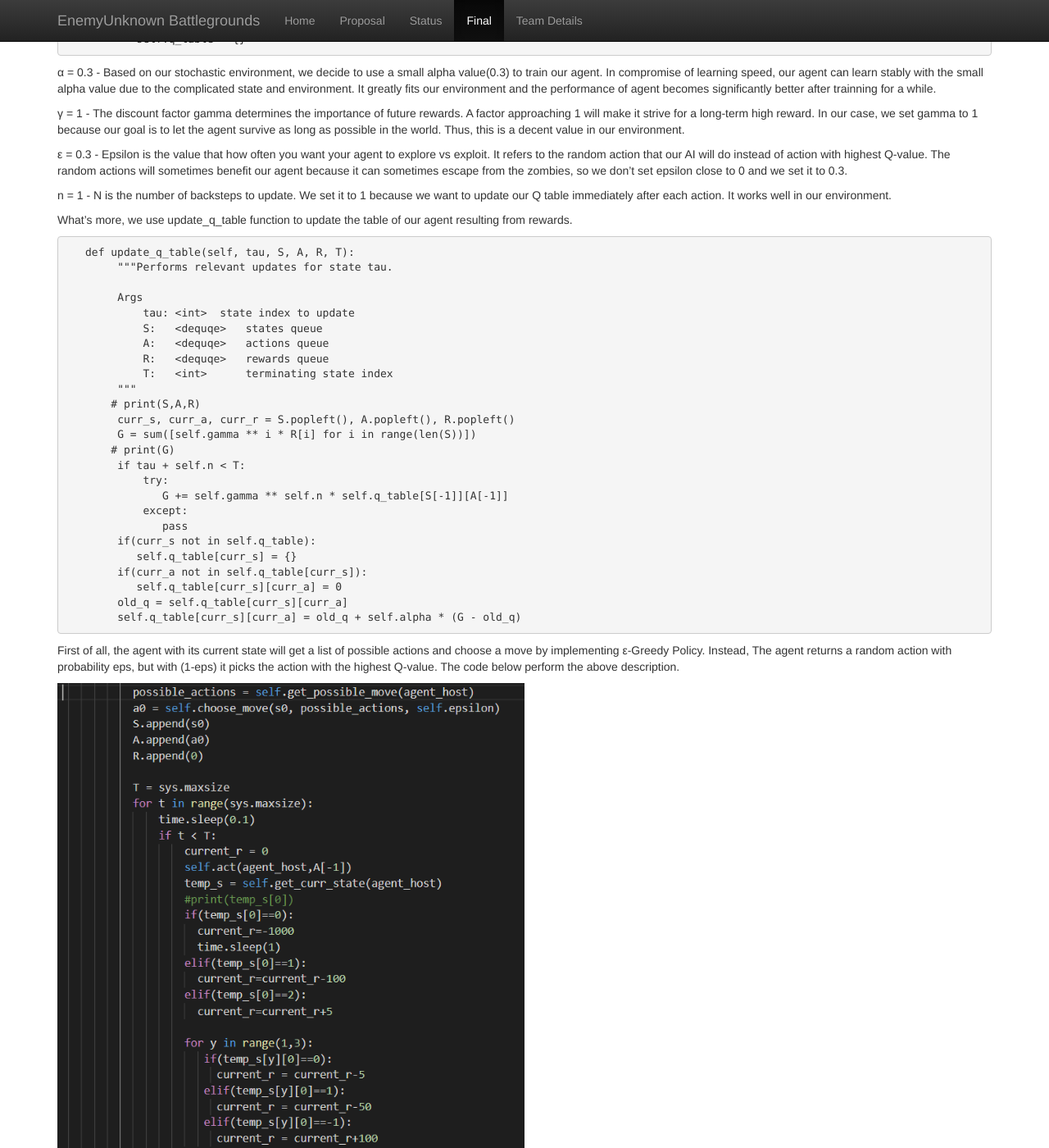
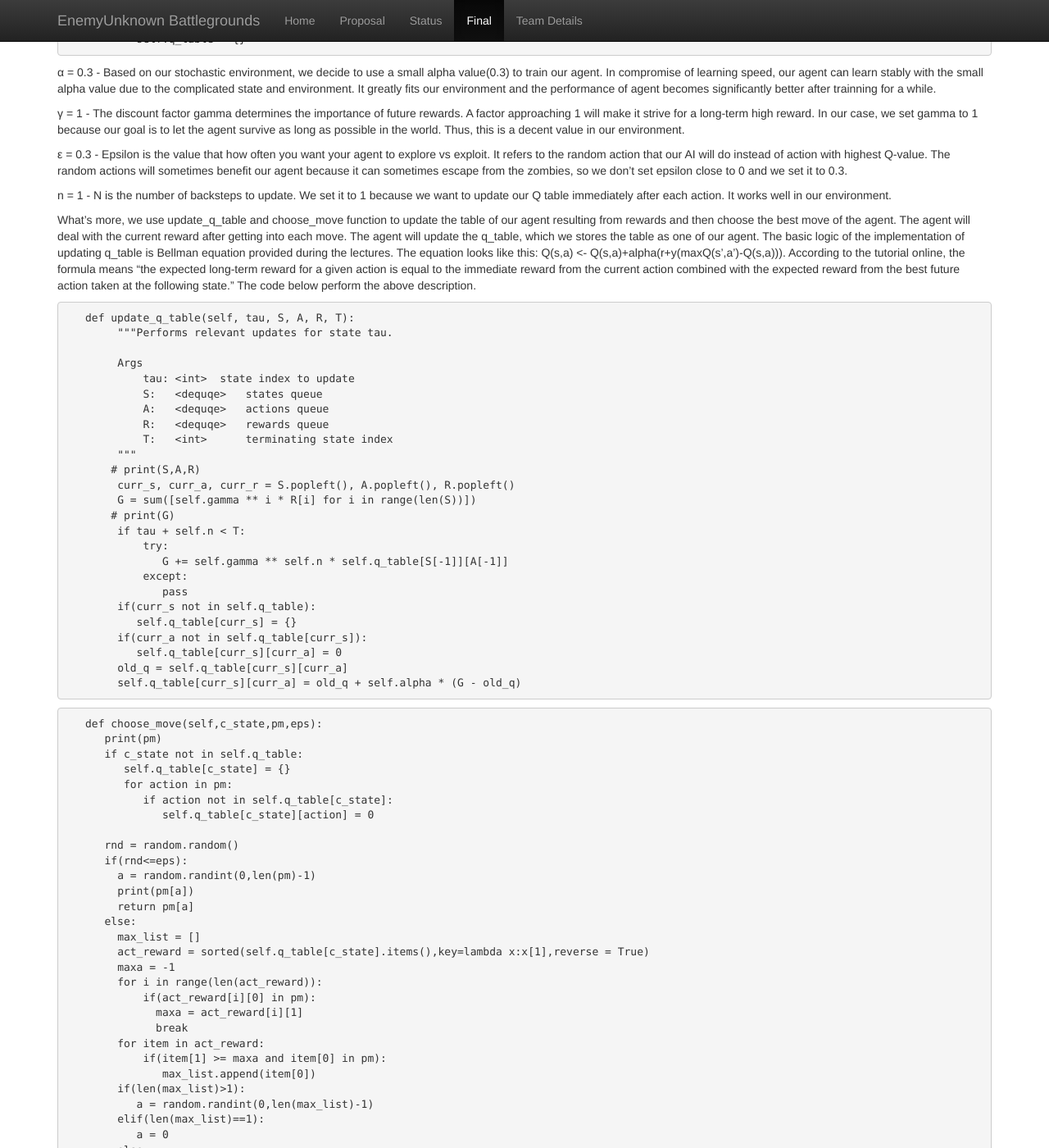
Before and after one commit to chenhaoy1/EnemyUnknown-Battlegrounds, a Jekyll site: the page built from docs/final.md, in a window 1280 px wide and 1400 px high, scrolled down 1463 px. Shown: the whole window at 82% size. Built offline with Jekyll 4.4.1, drawn with Linux system fonts in a browser that asks for light colours; some of the changed text lies outside the part shown.

Commit message:
Update final.md

````diff
--- a/docs/final.md
+++ b/docs/final.md
@@ -44,7 +44,7 @@ The constant values work pretty well for our environment, so we perserve the val
 
 n = 1 - N is the number of backsteps to update. We set it to 1 because we want to update our Q table immediately after each action. It works well in our environment.
 
-What's more, we use update_q_table function to update the table of our agent resulting from rewards.
+What's more, we use update_q_table and choose_move function to update the table of our agent resulting from rewards and then choose the best move of the agent. The agent will deal with the current reward after getting into each move. The agent will update the q_table, which we stores the table as one of our agent. The basic logic of the implementation of updating q_table is Bellman equation provided during the lectures. The equation looks like this: Q(s,a) <- Q(s,a)+alpha(r+y(maxQ(s',a')-Q(s,a))). According to the tutorial online, the formula means "the expected long-term reward for a given action is equal to the immediate reward from the current action combined with the expected reward from the best future action taken at the following state." The code below perform the above description.
 ```python
    def update_q_table(self, tau, S, A, R, T):
         """Performs relevant updates for state tau.
@@ -72,6 +72,41 @@ What's more, we use update_q_table function to update the table of our agent res
         old_q = self.q_table[curr_s][curr_a]
         self.q_table[curr_s][curr_a] = old_q + self.alpha * (G - old_q)
 ```
+```python
+   def choose_move(self,c_state,pm,eps):
+      print(pm)
+      if c_state not in self.q_table:
+         self.q_table[c_state] = {}
+         for action in pm:
+            if action not in self.q_table[c_state]:
+               self.q_table[c_state][action] = 0
+
+      rnd = random.random()
+      if(rnd<=eps):
+        a = random.randint(0,len(pm)-1)
+        print(pm[a])
+        return pm[a]
+      else:
+        max_list = []
+        act_reward = sorted(self.q_table[c_state].items(),key=lambda x:x[1],reverse = True)
+        maxa = -1
+        for i in range(len(act_reward)):
+            if(act_reward[i][0] in pm):
+              maxa = act_reward[i][1]
+              break
+        for item in act_reward:
+            if(item[1] >= maxa and item[0] in pm):
+               max_list.append(item[0])
+        if(len(max_list)>1):
+           a = random.randint(0,len(max_list)-1)
+        elif(len(max_list)==1):
+           a = 0
+        else:
+           print(pm[0])
+           return pm[0]
+        print(max_list[a])
+        return max_list[a]
+```
 First of all, the agent with its current state will get a list of possible actions and choose a move by implementing ε-Greedy Policy. Instead, The agent returns a random action with probability eps, but with (1-eps) it picks the action with the highest Q-value. The code below perform the above description.
 
 <img src="10.png" width="50%">
@@ -81,8 +116,7 @@ After every move of our agent, the agent will get a current state and store the
 <img src="2.jpg" width="50%">
 <img src="3.jpg" width="50%">
 
-The agent will deal with the current reward after getting into each move. The agent will update the q_table, which we stores the table as one of our agent. The basic logic of the implementation of updating q_table is Bellman equation provided during the lectures. The equation looks like this: Q(s,a) <- Q(s,a)+alpha(r+y(maxQ(s',a')-Q(s,a))). According to the tutorial online, the formula means “the expected long-term reward for a given action is equal to the immediate reward from the current action combined with the expected reward from the best future action taken at the following state.”
-The code below perform the above description.
+
 
 <img src="4.jpg" width="50%">
 ### Action
````
